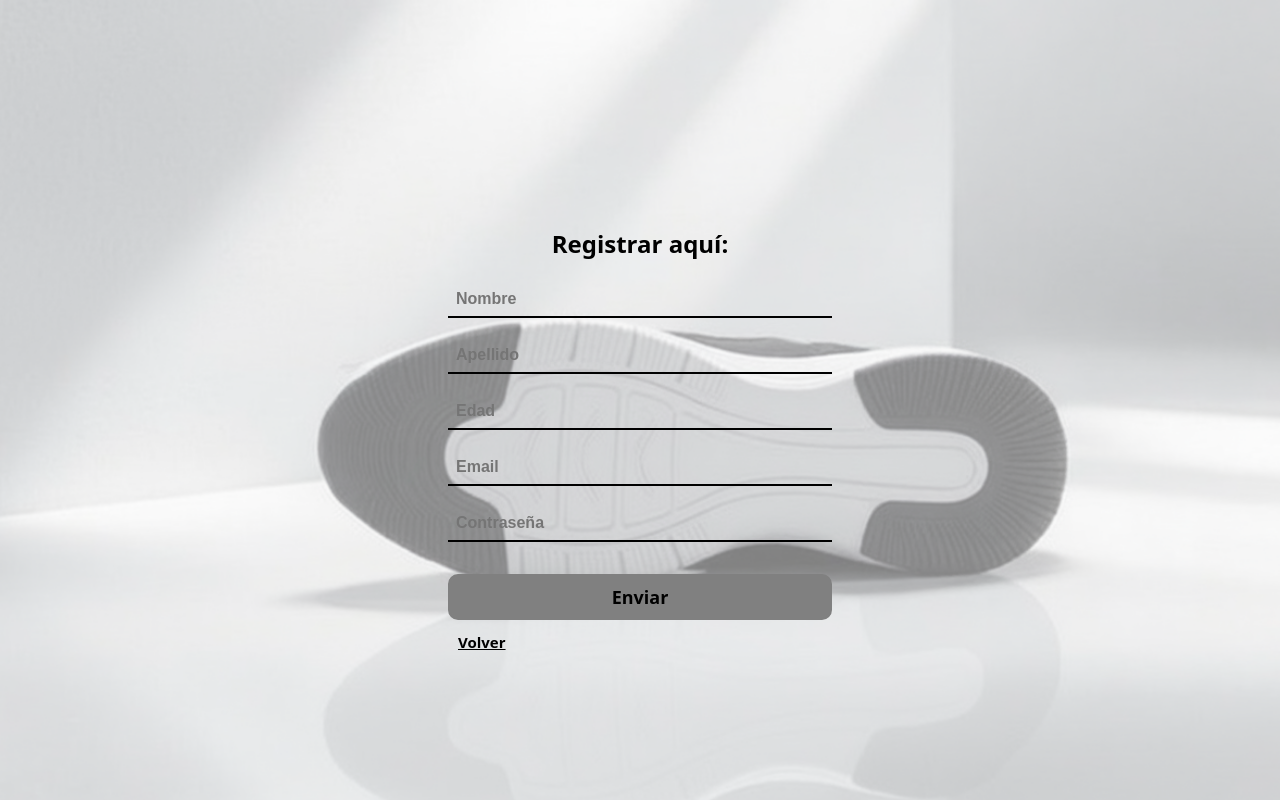
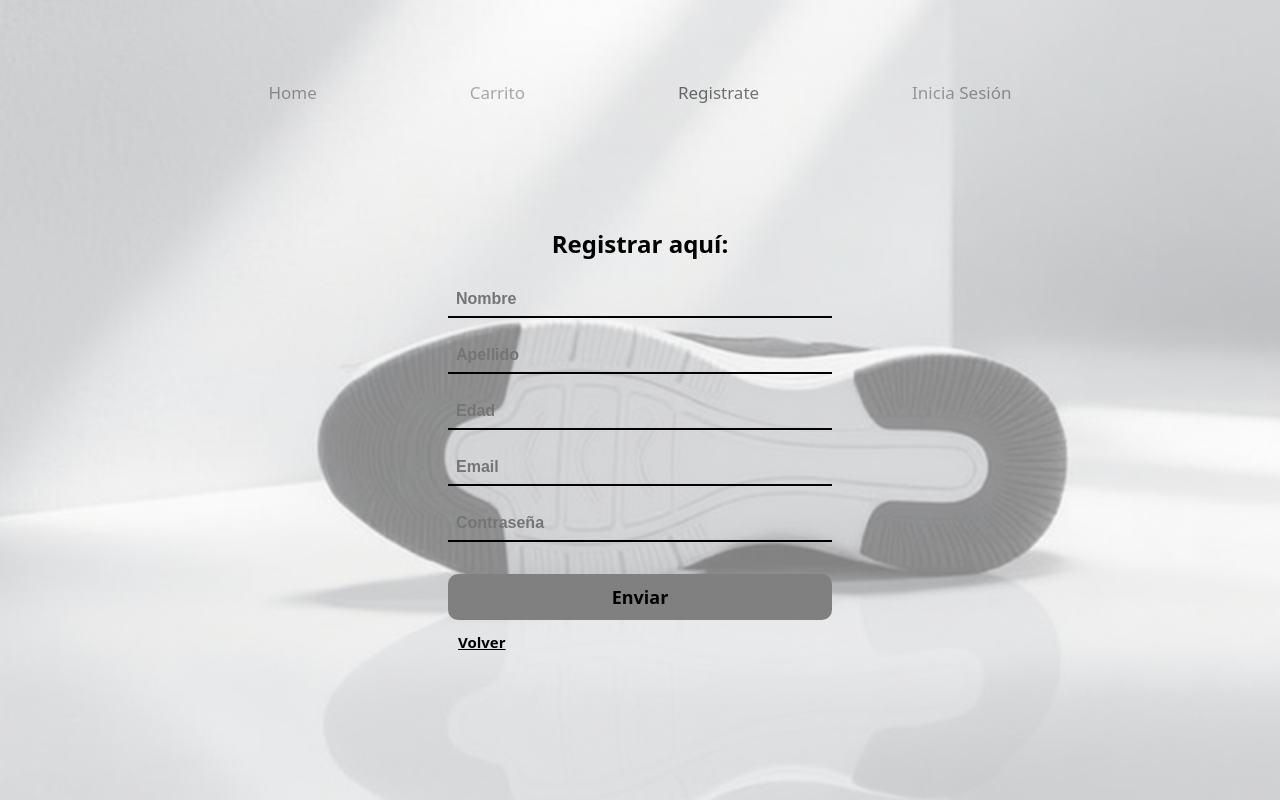
Before and after one commit to hugoaalderete7/sneakers_store, a React (Vite) app: page /register in a window 1280 px wide. Built offline with nearby package versions, Linux system fonts and the light colour scheme.

Commit message:
Puse el Navbar en la RegisterPage y en la LoginPage

```diff
--- a/src/pages/login_page/LoginPage.jsx
+++ b/src/pages/login_page/LoginPage.jsx
@@ -1,17 +1,17 @@
-import React from 'react';
+import React, { useState } from 'react';
 import LoginForm from '../../components/form/login_register_form/LoginForm';
-import { useSelector } from 'react-redux';
 import { NavLink } from 'react-router-dom';
 import "./LoginPage.css"
+import Navbar from '../../components/navbar/Navbar';
 
 const LoginPage = () => {
-
-    const user = useSelector((state) => state.auth.user);
-    const token = useSelector((state) => state.auth.token);
-    console.log("User en LoginPage:", user);
+    const [user, setUser] = useState(null);
 
     return (
-           <div className='login_global_container'>
+        <div className='login_global_container'>
+            <article>
+                <Navbar user={user} setUser={setUser} />
+            </article>
             <img src="../../../images/fondo_mejorado.png" alt="" className='login_img' />
             <section className='login_form_container'>
                 <section>
--- a/src/pages/register_page/RegisterPage.jsx
+++ b/src/pages/register_page/RegisterPage.jsx
@@ -1,14 +1,17 @@
-import React from 'react';
+import React, { useState } from 'react';
 import RegisterForm from '../../components/form/login_register_form/RegisterForm';
 import "./RegisterPage.css";
-import { NavLink, useNavigate } from 'react-router-dom';
+import { NavLink } from 'react-router-dom';
+import Navbar from '../../components/navbar/Navbar';
 
 const RegisterPage = () => {
-
-    const navigate = useNavigate();
+    const [user, setUser] = useState(null);
 
     return (
         <div className='register_global_container'>
+            <article>
+                <Navbar user={user} setUser={setUser} />
+            </article>
             <img src="../../../images/fondo_mejorado.png" alt="" className='register_img' />
             <section className='register_form_container'>
                 <section>
```
